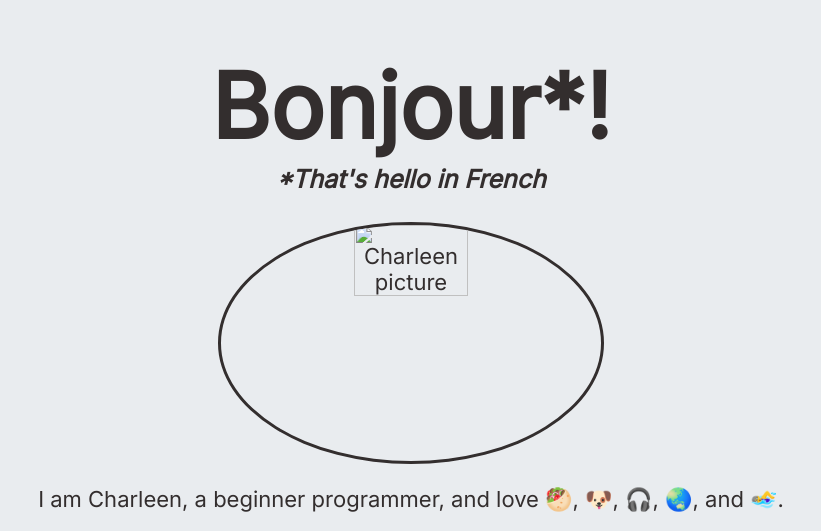
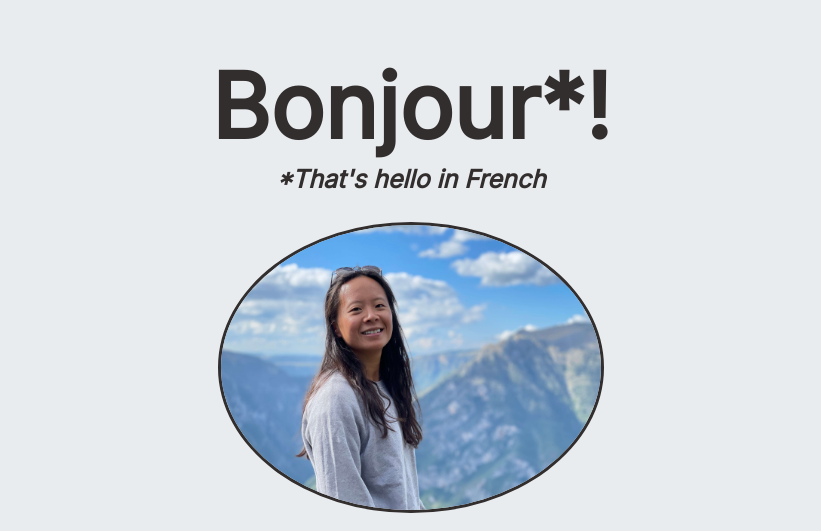
Before and after one commit to charipw/profile, a plain HTML site: page index.html in a window 1280 px wide. Shown: the top 531 px of the page, without its empty margins (229-1050 px from the left). Drawn offline with Linux system fonts and the light colour scheme; the site is published under a folder, as on GitHub Pages, so addresses that start at the root find nothing.

Commit message:
make my profile prettier

```diff
--- a/index.html
+++ b/index.html
@@ -14,7 +14,7 @@
     <div class="top-card">
       <h1 class="header">Bonjour*!</h1>
       <h2 class="legend">*That's hello in French</h2>
-      <img src="/images/charleen_pic.jpg" class="img-circle" alt="Charleen picture">
+      <img src="charleen_pic.jpg" class="img-circle" alt="Charleen picture">
       <p>I am Charleen, a beginner programmer, and love 🥙, 🐶, 🎧, 🌏, and 🏊‍♀️.</p>
     </div>
     <div class="card">
```
Also changed, not shown: charleen_pic.jpg (renamed from images/charleen_pic.jpg).
